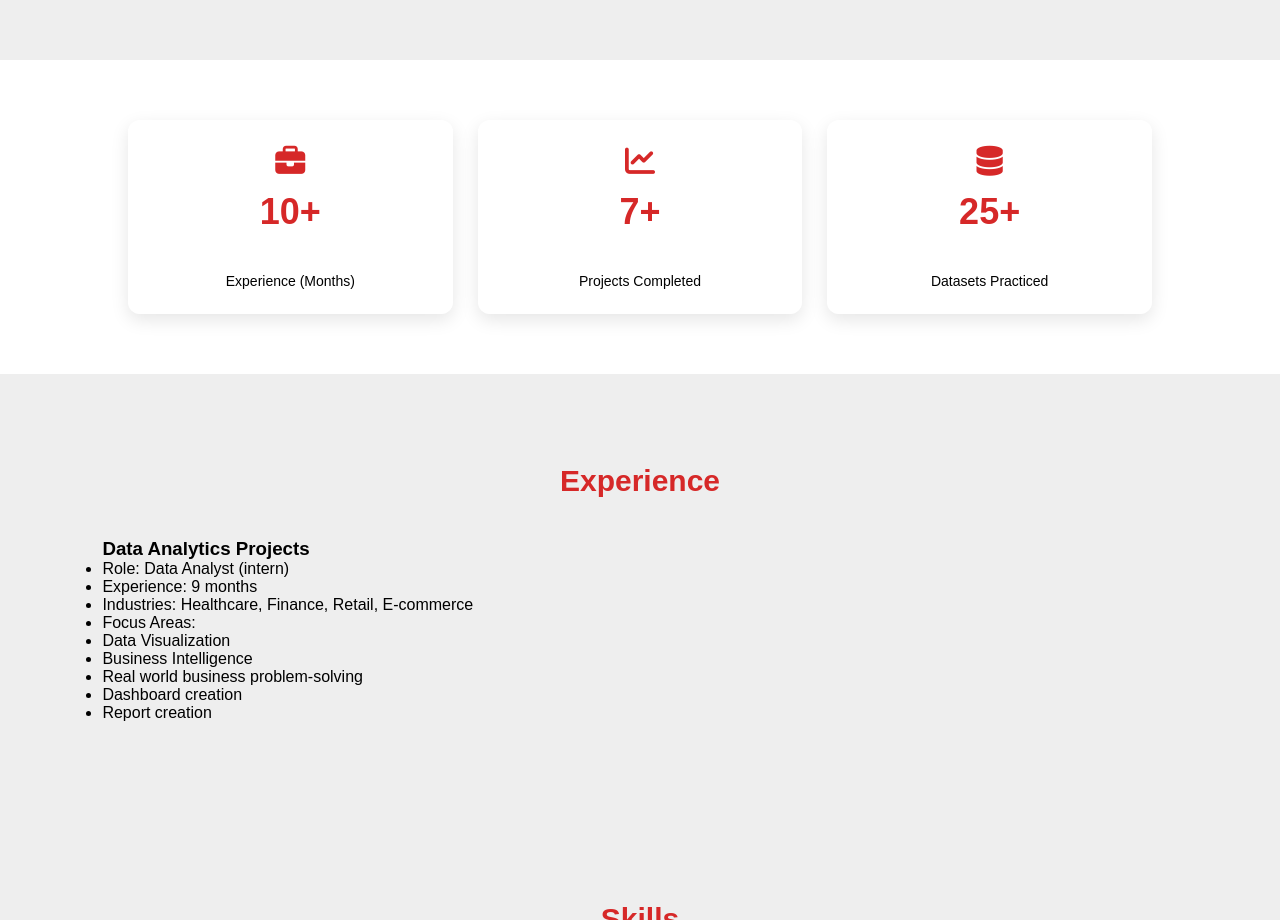
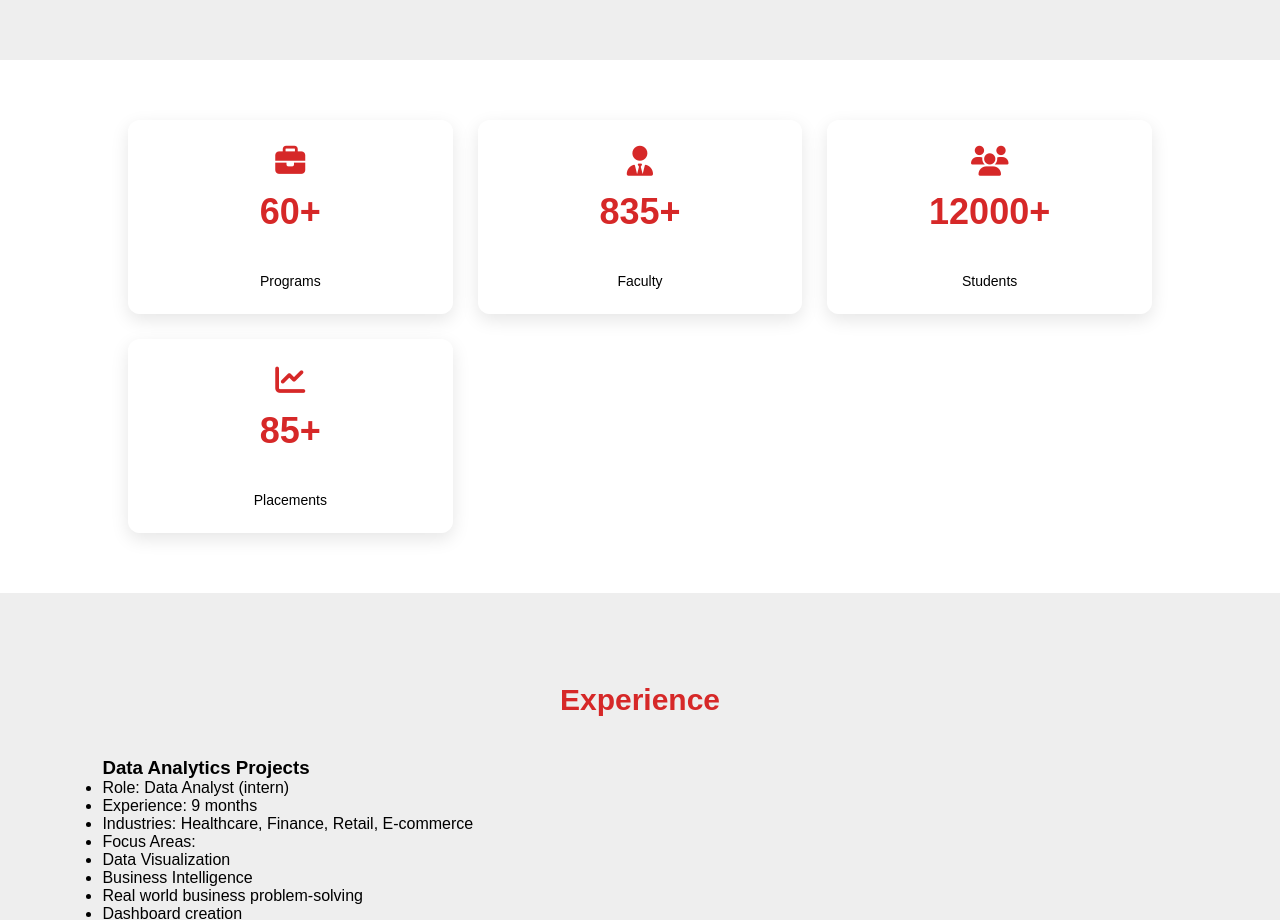
Before and after one commit to Tyaswanth9/my_webiste, a plain HTML site: page index.html in a window 1280 px wide. Shown: the part 1300-2220 px from the top of the page. Drawn offline with Linux system fonts and the light colour scheme.

Commit message:
Update index.html

```diff
--- a/index.html
+++ b/index.html
@@ -119,40 +119,44 @@
 <!-- ========================= -->
 
 <section id="stats">
-
   <div class="stats-container">
 
-    <!-- EXPERIENCE -->
     <div class="stat-box">
       <div class="stat-icon">
         <i class="fas fa-briefcase"></i>
       </div>
-      <h2 class="counter" data-target="10" data-speed="40">0</h2>
-      <p>Experience (Months)</p>
+      <h2 class="counter" data-target="60" data-speed="80">0</h2>
+      <p>Programs</p>
     </div>
 
-    <!-- PROJECTS -->
+    <div class="stat-box">
+      <div class="stat-icon">
+        <i class="fas fa-user-tie"></i>
+      </div>
+      <h2 class="counter" data-target="835" data-speed="120">0</h2>
+      <p>Faculty</p>
+    </div>
+
+    <div class="stat-box">
+      <div class="stat-icon">
+        <i class="fas fa-users"></i>
+      </div>
+      <h2 class="counter" data-target="12000" data-speed="150">0</h2>
+      <p>Students</p>
+    </div>
+
     <div class="stat-box">
       <div class="stat-icon">
         <i class="fas fa-chart-line"></i>
       </div>
-      <h2 class="counter" data-target="7" data-speed="50">0</h2>
-      <p>Projects Completed</p>
-    </div>
-
-    <!-- DATASETS -->
-    <div class="stat-box">
-      <div class="stat-icon">
-        <i class="fas fa-database"></i>
-      </div>
-      <h2 class="counter" data-target="25" data-speed="30">0</h2>
-      <p>Datasets Practiced</p>
+      <h2 class="counter" data-target="85" data-speed="100">0</h2>
+      <p>Placements</p>
     </div>
 
   </div>
+</section>
 
-</section>
-  <!-- ========================= -->
+<!-- ========================= -->
   <!-- EXPERIENCE -->
   <!-- ========================= -->
   <section id="experience">
```
